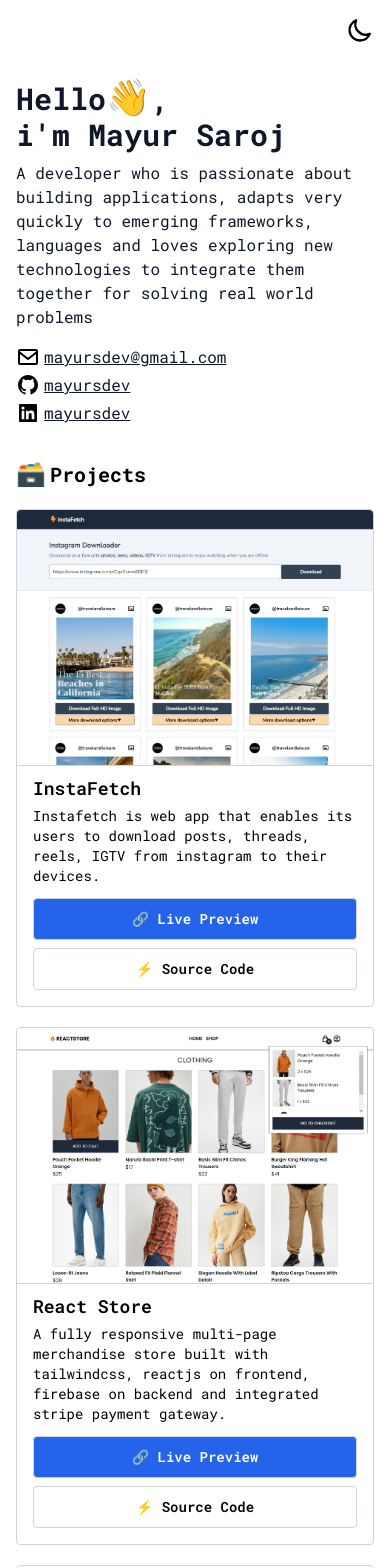
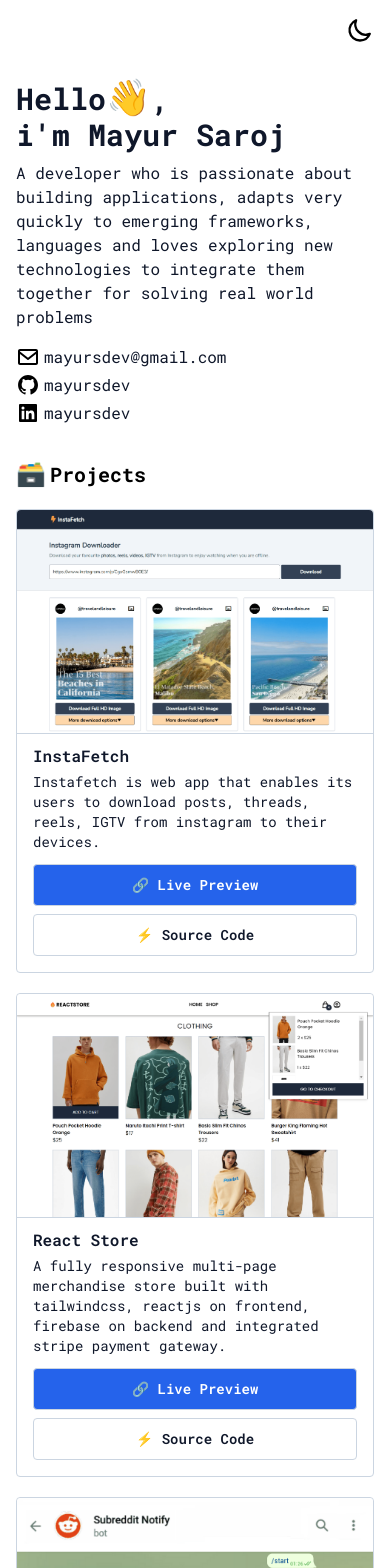
Before and after one commit to mayursdev/portfolio-v1, a React (Create React App) app: page / in a window 390 px wide. Shown: the top 1568 px of the page. Built offline with nearby package versions, Linux system fonts and the light colour scheme.

Commit message:
:iphone: Make responsive for lg screens

```diff
--- a/src/components/HeroSection.jsx
+++ b/src/components/HeroSection.jsx
@@ -6,18 +6,18 @@ import LinkedinLogo from "./svg/LinkedinLogo";
 const HeroSection = () => {
   return (
     <header className="p-4 text-slate-900 dark:text-slate-200">
-      <h1 className="text-3xl font-bold">
+      <h1 className="text-3xl font-bold lg:text-4xl">
         Hello<span className="text-4xl">👋</span>,<br /> i'm Mayur Saroj
       </h1>
-      <p className="mt-2">
+      <p className="mt-2 lg:text-[17px]">
         A developer who is passionate about building applications, adapts very
         quickly to emerging frameworks, languages and loves exploring new
         technologies to integrate them together for solving real world problems
       </p>
-      <div className="mt-4 flex flex-col gap-1 sm:flex-row sm:gap-3">
+      <div className="mt-4 flex flex-col gap-1 sm:flex-row sm:gap-3 lg:mt-5">
         <a className="flex gap-1" href="mailto:mayursdev@gmail.com">
           <Envelope className="dark:fill-slate-100" />
-          <span className="underline">mayursdev@gmail.com</span>
+          <span className="hover:underline">mayursdev@gmail.com</span>
         </a>
         <a
           className="flex gap-1"
@@ -26,7 +26,7 @@ const HeroSection = () => {
           rel="noreferrer"
         >
           <GithubLogo className="dark:fill-slate-100" />
-          <span className="underline">mayursdev</span>
+          <span className="hover:underline">mayursdev</span>
         </a>
         <a
           className="flex gap-1"
@@ -35,7 +35,7 @@ const HeroSection = () => {
           rel="noreferrer"
         >
           <LinkedinLogo className="dark:fill-slate-100" />
-          <span className="underline">mayursdev</span>
+          <span className="hover:underline">mayursdev</span>
         </a>
       </div>
     </header>
--- a/src/components/ProjectsSection/ProjectItem.jsx
+++ b/src/components/ProjectsSection/ProjectItem.jsx
@@ -3,17 +3,17 @@ import React from "react";
 const ProjectItem = ({ project }) => {
   return (
     <div className="flex flex-col border-light rounded dark:border-dark">
-      <div className="h-64 sm:h-80 md:h-64">
+      <div className="h-56 sm:h-80 md:h-64">
         <img
           src={project.screenshot}
           alt={project.title}
           className="h-full w-full object-cover object-top border-light-b rounded-t dark:border-dark-b"
         />
       </div>
-      <div className="p-4 pt-2 flex flex-col justify-evenly h-full  dark:text-slate-100">
+      <div className="p-4 pt-2.5 flex flex-col justify-evenly h-full text-slate-900 lg:p-6 lg:pt-3  dark:text-slate-200">
         <div>
-          <h3 className="font-semibold text-lg">{project.title} </h3>
-          <p className="text-sm mt-1">{project.description} </p>
+          <h3 className="font-semibold lg:text-lg">{project.title} </h3>
+          <p className="text-sm mt-1 lg:text-[15px]">{project.description} </p>
         </div>
         <div className="flex flex-col gap-2 mt-3">
           {project.livePreview && (
--- a/src/components/SkillsSection/SkillItem.jsx
+++ b/src/components/SkillsSection/SkillItem.jsx
@@ -3,7 +3,7 @@ import React from "react";
 const SkillItem = ({ title, logo }) => {
   return (
     <div className="w-25 h-25">
-      <div className="border-light rounded-md p-4 px-5 sm:p-8 sm:px-9 dark:border-dark">
+      <div className="border-light rounded-md p-5 px-6 sm:p-9 sm:px-10 lg:p-10 lg:px-11 dark:border-dark">
         <img src={logo} alt="logo" className="w-full h-full" />
       </div>
     </div>
--- a/src/components/SkillsSection/index.jsx
+++ b/src/components/SkillsSection/index.jsx
@@ -26,7 +26,7 @@ const skills = [
   {
     id: 5,
     title: "REACT",
-    logo: "https://cdn.jsdelivr.net/gh/devicons/devicon/icons/react/react-original-wordmark.svg",
+    logo: "https://cdn.jsdelivr.net/gh/devicons/devicon/icons/react/react-original.svg",
   },
   {
     id: 6,
@@ -64,7 +64,7 @@ const SkillsSection = () => {
   return (
     <div className="p-4">
       <SectionTitle icon="🚀" title="Skills" />
-      <div className="mt-5 grid grid-cols-3 gap-6 sm:grid-cols-4 md:grid-cols-5">
+      <div className="mt-5 grid grid-cols-3 gap-6 sm:grid-cols-4 md:grid-cols-5 lg:grid-cols-6">
         {skills.map((skill) => (
           <SkillItem key={skill.id} title={skill.title} logo={skill.logo} />
         ))}
--- a/src/components/Utils/SectionTitle.jsx
+++ b/src/components/Utils/SectionTitle.jsx
@@ -2,8 +2,8 @@ import React from "react";
 
 const SectionTitle = ({ icon, title }) => {
   return (
-    <h2 className="text-xl font-bold dark:text-slate-100">
-      <span className="text-2xl pr-1">{icon}</span>
+    <h2 className="text-xl font-bold dark:text-slate-100 lg:text-2xl">
+      <span className="text-2xl pr-1 lg:text-3xl">{icon}</span>
       {title}
     </h2>
   );
```
